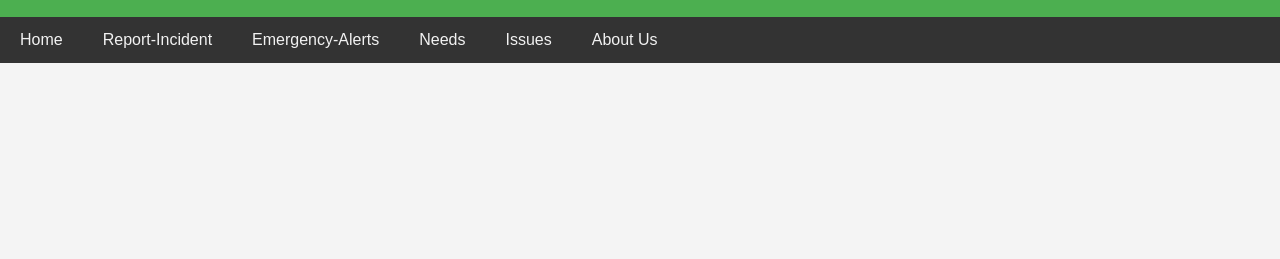
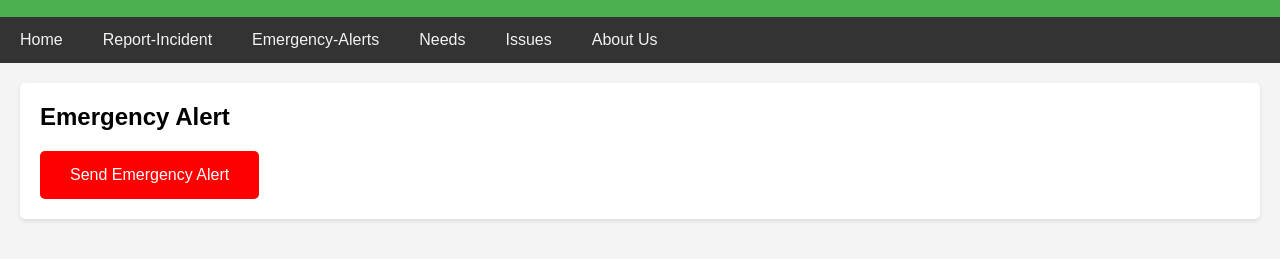
Before and after one commit to 6673csm/rtsr, a plain HTML site: page emergency-alerts.html in a window 1280 px wide. Shown: the part 65-324 px from the top of the page. Drawn offline with Linux system fonts and the light colour scheme.

Commit message:
emergency-alerts.html

```diff
--- a/emergency-alerts.html
+++ b/emergency-alerts.html
@@ -52,6 +52,29 @@
         .content section h2 {
             margin-top: 0;
         }
+        .alert-button {
+            background-color: #ff0000;
+            color: white;
+            padding: 15px 30px;
+            text-align: center;
+            text-decoration: none;
+            display: inline-block;
+            font-size: 16px;
+            border: none;
+            border-radius: 5px;
+            cursor: pointer;
+            transition: background-color 0.3s;
+        }
+        .alert-button:hover {
+            background-color: #cc0000;
+        }
+        .alert-message {
+            display: none;
+            font-size: 24px;
+            color: red;
+            text-align: center;
+            margin-top: 20px;
+        }
     </style>
 </head>
 <body>
@@ -69,5 +92,59 @@
     <a href="about.html">About Us</a>
 </div>
 
+<div class="content">
+    <section>
+        <h2>Emergency Alert</h2>
+        <button class="alert-button" onclick="sendEmergencyAlert()">Send Emergency Alert</button>
+        <div id="alertMessage" class="alert-message">EMERGENCY ALERT IS SENT</div>
+    </section>
+</div>
+
+<script>
+function sendEmergencyAlert() {
+    let emergencyType = prompt("Please enter the type of emergency:");
+    if (emergencyType) {
+        if (navigator.geolocation) {
+            navigator.geolocation.getCurrentPosition(function(position) {
+                let latitude = position.coords.latitude;
+                let longitude = position.coords.longitude;
+                alert("Emergency: " + emergencyType + "\nLatitude: " + latitude + "\nLongitude: " + longitude);
+
+                // Show the alert message
+                document.getElementById('alertMessage').style.display = 'block';
+
+                // Here you would send the information to the police and hospitals
+                // This can be done using an AJAX request to your server-side script
+                // Example using fetch API (replace 'your-server-endpoint' with your actual endpoint):
+                fetch('http://localhost:3000/send-alert', {
+                    method: 'POST',
+                    headers: {
+                        'Content-Type': 'application/json'
+                    },
+                    body: JSON.stringify({
+                        emergencyType: emergencyType,
+                        latitude: latitude,
+                        longitude: longitude
+                    })
+                })
+                .then(response => response.json())
+                .then(data => {
+                    console.log('Success:', data);
+                })
+                .catch((error) => {
+                    console.error('Error:', error);
+                });
+            }, function(error) {
+                alert('Error occurred. Error code: ' + error.code);
+            });
+        } else {
+            alert('Geolocation is not supported by this browser.');
+        }
+    } else {
+        alert('Emergency type is required.');
+    }
+}
+</script>
+
 </body>
 </html>
```
